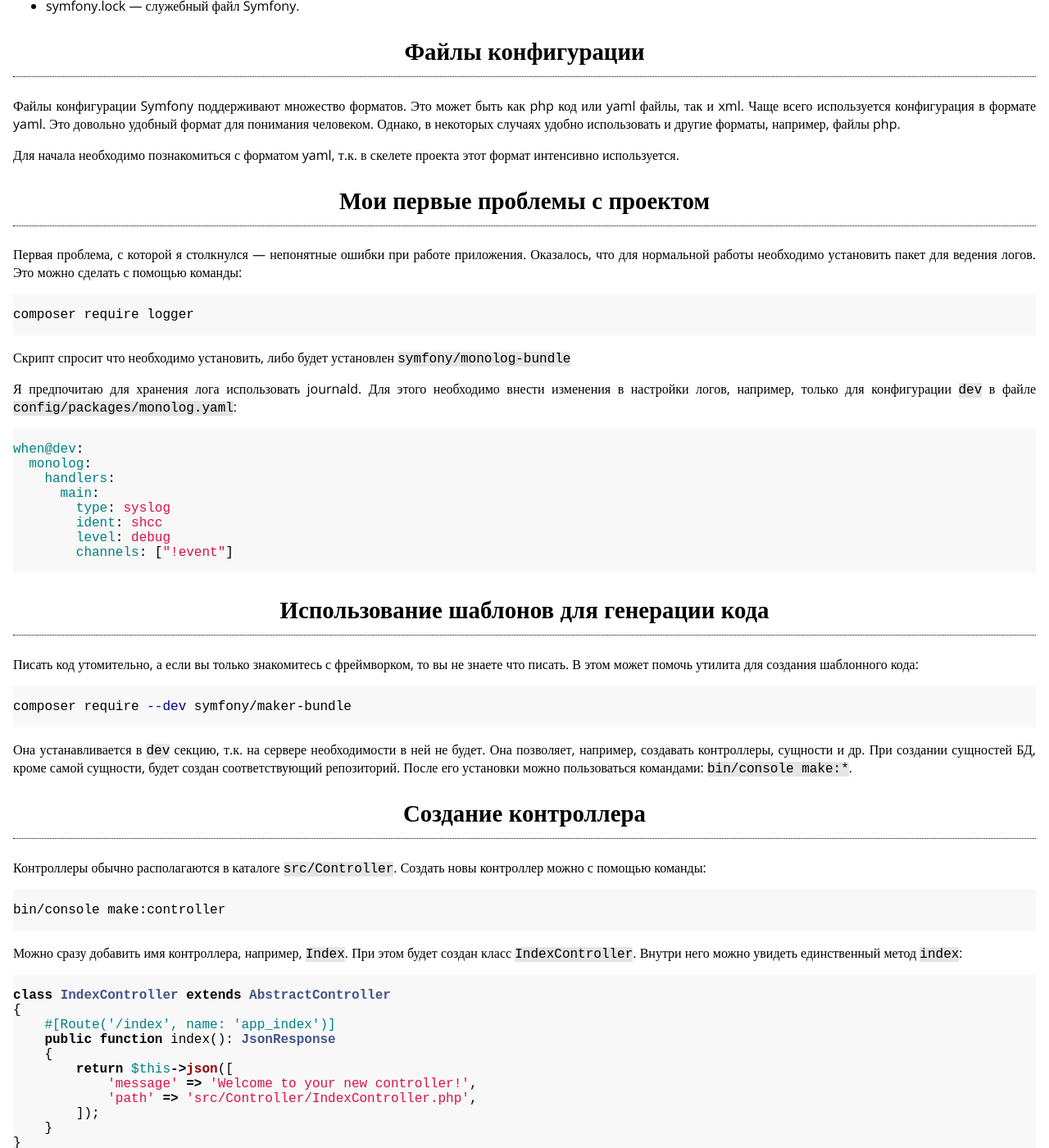
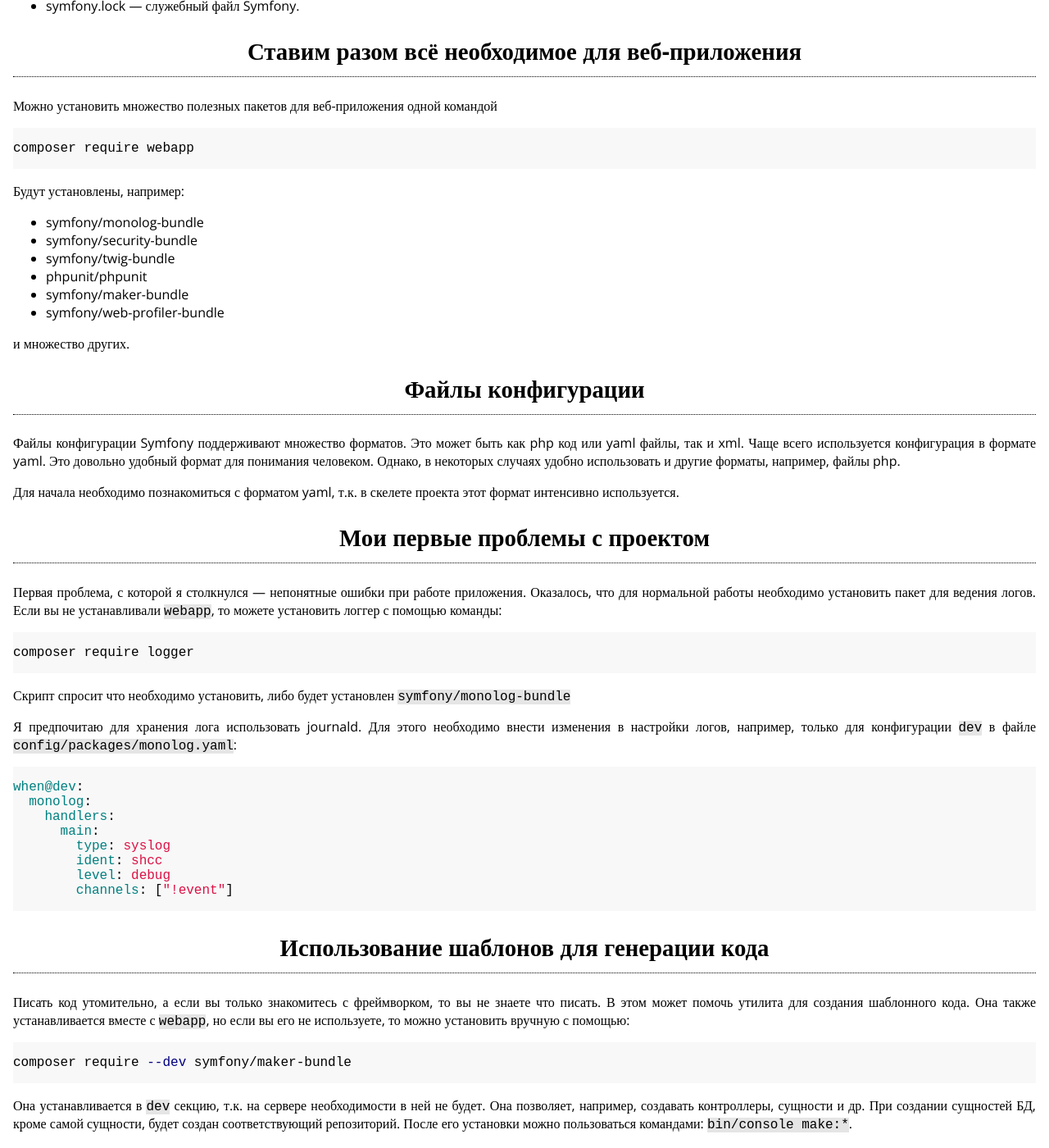
Before and after one commit to fsa/site, a Jekyll site: the page built from _posts/2024-02-14-symfony.md, in a window 1280 px wide and 1400 px high, scrolled down 1494 px. Shown: the whole window at 82% size. Built offline with Jekyll 4.4.1, drawn with Linux system fonts in a browser that asks for light colours; some of the changed text lies outside the part shown.

Commit message:
Информация о webapp и мелкие доработки

````diff
--- a/_posts/2024-02-14-symfony.md
+++ b/_posts/2024-02-14-symfony.md
@@ -50,6 +50,25 @@
 - composer.lock — специальный файл, который позволяет с помощью composer install полностью воспроизвести конфигурацию проекта, которая была создана на другой машине.
 - symfony.lock — служебный файл Symfony.
 
+## Ставим разом всё необходимое для веб-приложения
+
+Можно установить множество полезных пакетов для веб-приложения одной командой
+
+```bash
+composer require webapp
+```
+
+Будут установлены, например:
+
+- symfony/monolog-bundle
+- symfony/security-bundle
+- symfony/twig-bundle
+- phpunit/phpunit
+- symfony/maker-bundle
+- symfony/web-profiler-bundle
+
+и множество других.
+
 ## Файлы конфигурации
 
 Файлы конфигурации Symfony поддерживают множество форматов. Это может быть как php код или yaml файлы, так и xml. Чаще всего используется конфигурация в формате yaml. Это довольно удобный формат для понимания человеком. Однако, в некоторых случаях удобно использовать и другие форматы, например, файлы php.
@@ -58,7 +77,7 @@
 
 ## Мои первые проблемы с проектом
 
-Первая проблема, с которой я столкнулся — непонятные ошибки при работе приложения. Оказалось, что для нормальной работы необходимо установить пакет для ведения логов. Это можно сделать с помощью команды:
+Первая проблема, с которой я столкнулся — непонятные ошибки при работе приложения. Оказалось, что для нормальной работы необходимо установить пакет для ведения логов. Если вы не устанавливали `webapp`, то можете установить логгер с помощью команды:
 
 ```bash
 composer require logger
@@ -81,7 +100,7 @@
 
 ## Использование шаблонов для генерации кода
 
-Писать код утомительно, а если вы только знакомитесь с фреймворком, то вы не знаете что писать. В этом может помочь утилита для создания шаблонного кода:
+Писать код утомительно, а если вы только знакомитесь с фреймворком, то вы не знаете что писать. В этом может помочь утилита для создания шаблонного кода. Она также устанавливается вместе с `webapp`, но если вы его не используете, то можно установить вручную с помощью:
 
 ```bash
 composer require --dev symfony/maker-bundle
````
Also changed, not shown: other parts of _posts/2024-02-14-symfony.md (+0 -2 lines).
